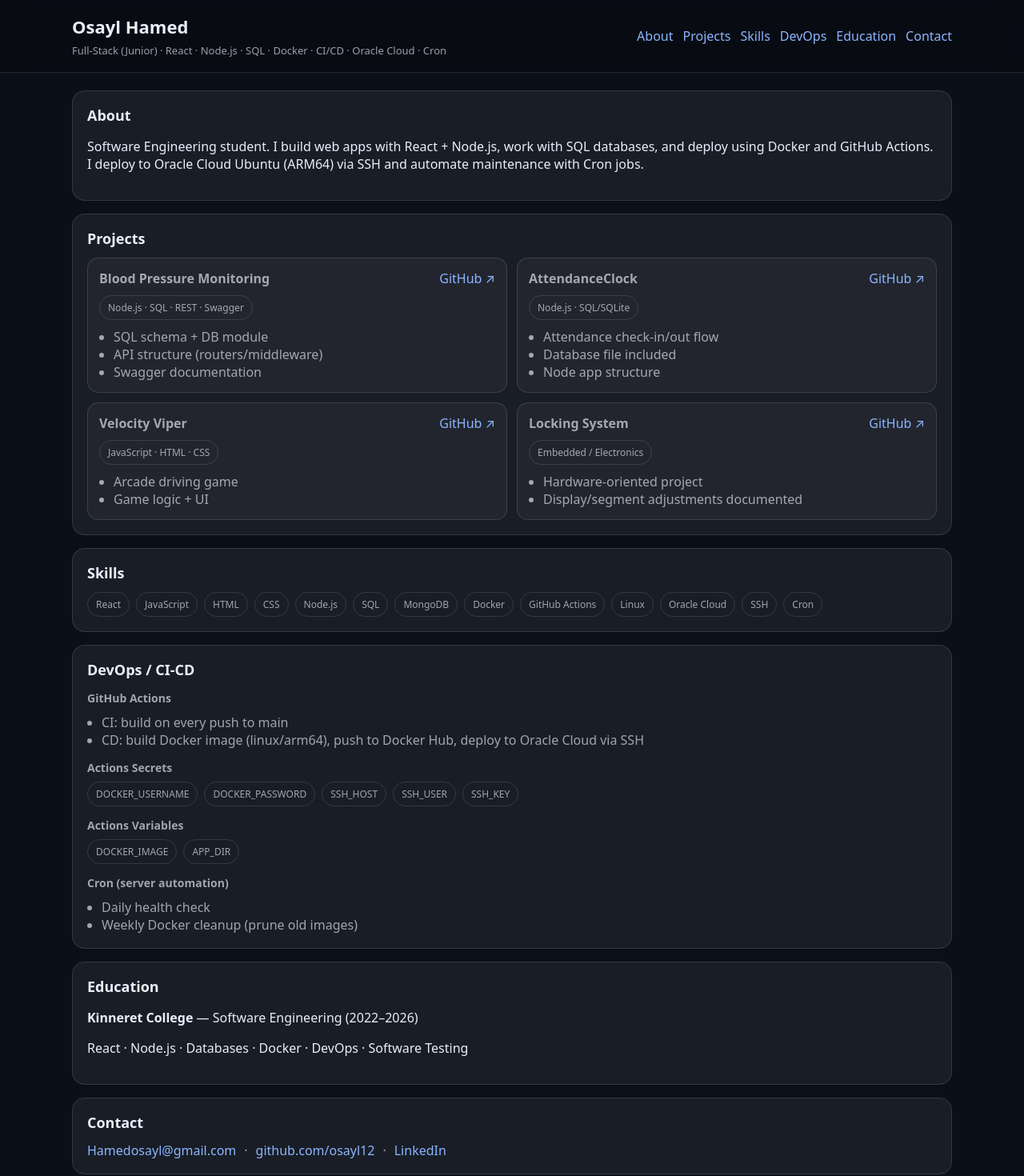
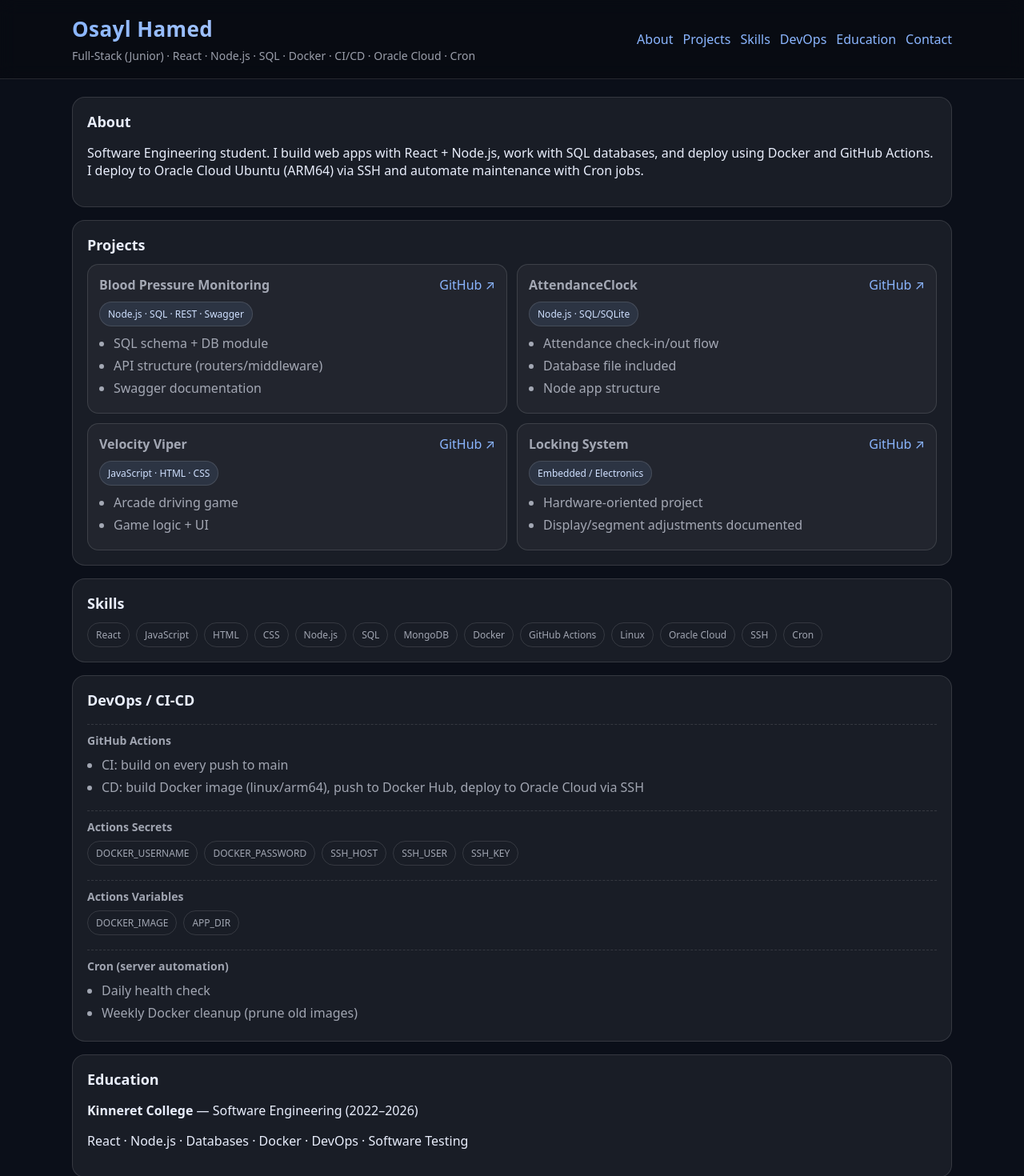
Before and after one commit to osayl12/osayl-resume, a React (Create React App) app: page / in a window 1280 px wide. Shown: the top 1470 px of the page at 80% size. Built offline with nearby package versions, Linux system fonts and the light colour scheme.

Commit message:
style: complete UI polish with hover effects, improved typography and visual hierarchy

```diff
--- a/src/styles/app.css
+++ b/src/styles/app.css
@@ -1,42 +1,276 @@
+/* =====================================================
+   Root variables (colors & theme)
+   ===================================================== */
 :root{
-  --bg:#0b0f19; --card:rgba(255,255,255,0.06);
-  --text:#e9eefc; --muted:rgba(233,238,252,0.65);
-  --border:rgba(255,255,255,0.12); --link:#8bb6ff;
+  --bg:#0b0f19;
+  --card:rgba(255,255,255,0.06);
+  --text:#e9eefc;
+  --muted:rgba(233,238,252,0.65);
+  --border:rgba(255,255,255,0.12);
+  --link:#8bb6ff;
 }
 
-*{ box-sizing:border-box; }
-body{ margin:0; font-family:system-ui,-apple-system,Segoe UI,Roboto,Arial; background:var(--bg); color:var(--text); }
-a{ color:var(--link); text-decoration:none; }
-a:hover{ text-decoration:underline; }
+/* =====================================================
+   Global reset & base styles
+   ===================================================== */
+*{
+  box-sizing:border-box;
+}
 
-.app{ min-height:100vh; display:flex; flex-direction:column; }
-.container{ width:min(1100px,92vw); margin:0 auto; }
+body{
+  margin:0;
+  font-family:system-ui,-apple-system,Segoe UI,Roboto,Arial;
+  background:var(--bg);
+  color:var(--text);
+}
 
-.header{ position:sticky; top:0; backdrop-filter:blur(10px); border-bottom:1px solid var(--border); background:rgba(0,0,0,0.25); }
-.header-inner{ display:flex; gap:16px; align-items:center; justify-content:space-between; padding:18px 0; }
-.name{ margin:0; font-size:22px; }
-.subtitle{ margin:6px 0 0; color:var(--muted); font-size:13px; }
+a{
+  color:var(--link);
+  text-decoration:none;
+}
 
-.nav{ display:flex; gap:12px; flex-wrap:wrap; justify-content:flex-end; }
-main.container{ padding:22px 0 40px; display:flex; flex-direction:column; gap:16px; }
+a:hover{
+  text-decoration:underline;
+}
 
-.card{ border:1px solid var(--border); background:var(--card); border-radius:16px; padding:18px; }
-.card h2{ margin:0 0 12px; font-size:18px; }
-.card h3{ margin:14px 0 8px; font-size:14px; color:var(--muted); }
+/* =====================================================
+   Layout
+   ===================================================== */
+.app{
+  min-height:100vh;
+  display:flex;
+  flex-direction:column;
+}
 
-.grid{ display:grid; grid-template-columns:repeat(2,minmax(0,1fr)); gap:12px; }
-@media (max-width:800px){ .grid{ grid-template-columns:1fr; } }
+.container{
+  width:min(1100px,92vw);
+  margin:0 auto;
+}
 
-.project{ border:1px solid var(--border); border-radius:14px; padding:14px; background:rgba(255,255,255,0.04); }
-.project-head{ display:flex; justify-content:space-between; gap:10px; align-items:flex-start; }
-.project h3{ margin:0; font-size:16px; }
-.badge{ display:inline-block; margin-top:10px; padding:6px 10px; border:1px solid var(--border); border-radius:999px; color:var(--muted); font-size:12px; }
-.list{ margin:10px 0 0; padding-left:18px; color:var(--muted); }
+main.container{
+  padding:22px 0 40px;
+  display:flex;
+  flex-direction:column;
+  gap:16px;
+}
 
-.chips{ display:flex; flex-wrap:wrap; gap:8px; }
-.chip{ border:1px solid var(--border); border-radius:999px; padding:6px 10px; font-size:12px; color:var(--muted); }
+/* =====================================================
+   Header
+   ===================================================== */
+.header{
+  position:sticky;
+  top:0;
+  backdrop-filter:blur(10px);
+  border-bottom:1px solid var(--border);
+  background:rgba(0,0,0,0.25);
+  z-index:10;
+}
 
-.contact{ display:flex; gap:10px; flex-wrap:wrap; align-items:center; }
-.muted{ color:var(--muted); }
+.header-inner{
+  display:flex;
+  gap:16px;
+  align-items:center;
+  justify-content:space-between;
+  padding:18px 0;
+}
 
-.footer{ border-top:1px solid var(--border); padding:18px 0; }
+/* Name (Hero effect) */
+.name{
+  margin:0;
+  font-size:26px;
+  font-weight:700;
+  letter-spacing:0.4px;
+  background:linear-gradient(90deg,#8bb6ff,#c4d7ff);
+  -webkit-background-clip:text;
+  -webkit-text-fill-color:transparent;
+}
+
+.subtitle{
+  margin:6px 0 0;
+  font-size:14px;
+  line-height:1.4;
+  color:var(--muted);
+}
+
+.nav{
+  display:flex;
+  gap:12px;
+  flex-wrap:wrap;
+  justify-content:flex-end;
+}
+
+/* =====================================================
+   Cards (shared)
+   ===================================================== */
+.card{
+  border:1px solid var(--border);
+  background:var(--card);
+  border-radius:16px;
+  padding:18px;
+}
+
+/* Card titles */
+.card h2{
+  margin:0 0 12px;
+  font-size:18px;
+}
+
+.card h3{
+  margin:14px 0 8px;
+  font-size:14px;
+  color:var(--muted);
+}
+
+/* =====================================================
+   Hover & depth effects (Premium UX)
+   ===================================================== */
+.card,
+.project{
+  transition:
+    transform 0.25s ease,
+    box-shadow 0.25s ease,
+    border-color 0.25s ease;
+}
+
+.card:hover,
+.project:hover{
+  transform:translateY(-4px);
+  box-shadow:0 10px 30px rgba(0,0,0,0.35);
+  border-color:rgba(139,182,255,0.4);
+}
+
+/* =====================================================
+   Grid
+   ===================================================== */
+.grid{
+  display:grid;
+  grid-template-columns:repeat(2,minmax(0,1fr));
+  gap:12px;
+}
+
+@media (max-width:800px){
+  .grid{
+    grid-template-columns:1fr;
+  }
+}
+
+/* =====================================================
+   Projects
+   ===================================================== */
+.project{
+  border:1px solid var(--border);
+  border-radius:14px;
+  padding:14px;
+  background:rgba(255,255,255,0.04);
+}
+
+.project-head{
+  display:flex;
+  justify-content:space-between;
+  gap:10px;
+  align-items:flex-start;
+}
+
+.project h3{
+  margin:0;
+  font-size:16px;
+}
+
+/* Stack badge */
+.badge{
+  display:inline-block;
+  margin-top:10px;
+  padding:6px 10px;
+  border:1px solid var(--border);
+  border-radius:999px;
+  background:rgba(139,182,255,0.1);
+  color:#cfe0ff;
+  font-size:12px;
+}
+
+/* Lists */
+.list{
+  margin:10px 0 0;
+  padding-left:18px;
+  color:var(--muted);
+}
+
+.list li{
+  margin-bottom:6px;
+}
+
+/* =====================================================
+   Skills / Chips
+   ===================================================== */
+.chips{
+  display:flex;
+  flex-wrap:wrap;
+  gap:8px;
+}
+
+.chip{
+  border:1px solid var(--border);
+  border-radius:999px;
+  padding:6px 10px;
+  font-size:12px;
+  color:var(--muted);
+  transition:
+    background 0.2s ease,
+    color 0.2s ease,
+    transform 0.2s ease;
+}
+
+/* Hover interaction */
+.chip:hover{
+  background:rgba(139,182,255,0.15);
+  color:#ffffff;
+  transform:scale(1.05);
+}
+
+/* =====================================================
+   Contact
+   ===================================================== */
+.contact{
+  display:flex;
+  gap:10px;
+  flex-wrap:wrap;
+  align-items:center;
+}
+
+.contact a{
+  padding:6px 10px;
+  border-radius:999px;
+  border:1px solid var(--border);
+}
+
+.contact a:hover{
+  background:rgba(139,182,255,0.15);
+  text-decoration:none;
+}
+
+/* =====================================================
+   Muted text helper
+   ===================================================== */
+.muted{
+  color:var(--muted);
+}
+
+/* =====================================================
+   DevOps section structure
+   ===================================================== */
+#devops h3{
+  margin-top:18px;
+  padding-top:10px;
+  border-top:1px dashed var(--border);
+}
+
+/* =====================================================
+   Footer
+   ===================================================== */
+.footer{
+  border-top:1px solid var(--border);
+  padding:18px 0;
+  text-align:center;
+  font-size:13px;
+  color:var(--muted);
+}
```
